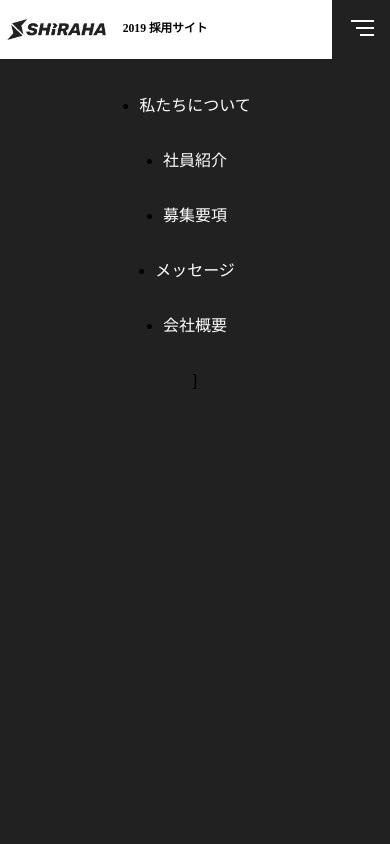
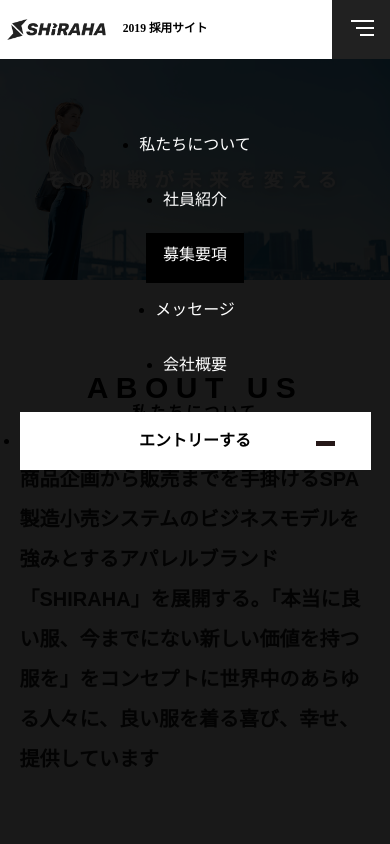
Before and after one commit to Wild-F1re/hab_practice-1, a plain HTML site: page index.html in a window 390 px wide. Both pictures are taken after a click on the element 360 px from the left and 29 px from the top of the page. Shown: the top 844 px of the page. Drawn offline with nearby package versions, Linux system fonts and the light colour scheme.

Commit message:
header-modalに”エントリーする”を追加

```diff
--- a/css/responsive.css
+++ b/css/responsive.css
@@ -89,10 +89,10 @@
        height:100vh;
        width: 100vw;
        position: fixed;
-       z-index: 1;
-       background-color: #212121;
+       z-index: 100;
+       background: rgb(0,0,0,0.9);
        list-style: none;
-       padding: 10% 0;
+       padding: 20% 0;
 
 
     }
@@ -103,7 +103,6 @@
         justify-content: center;
         align-items: center;
         flex-basis: 90%;
-
     }
     .header-modal__list li{
         margin-bottom: 10%;
@@ -113,7 +112,28 @@
         color:white;
 
     }
+    .header-modal__entry a{
+        display:inline-block;
+        background-color: white;
+        color: black;
+        font-weight: bold;
+        padding: 6% 0;
+        width:90vw;
+        position: relative;
 
+    }
+
+    .header-modal__entry a::after{
+        content: "";
+        background: url(../img/arrow_right.svg) no-repeat;
+        width: 5vw;
+        height: 1.5vw;
+        position: absolute;
+        top: 50%;
+        right: 10%;
+        z-index: 101;
+        background-color:rgb(37, 24, 24);
+    }
     /* top */
 
     .topwrapper__catch{
--- a/index.html
+++ b/index.html
@@ -88,20 +88,20 @@
                         <a href="#people" >社員紹介</a>
                     </li>
 
-                    <li class="nav-list__btn">
+                    <li>
                         <a href="#REQUIREMENTS" >募集要項</a>
                     </li>
 
-                    <li class="nav-list__btn">
+                    <li>
                         <a href="#MESSAGE" >メッセージ</a>
                     </li>
 
-                    <li class="nav-list__btn">
+                    <li>
                         <a href="#COMPANY" >会社概要</a>
-                    </li>]
+                    </li>
 
-                    <li class="nav-menu__entry nav-entry">
-                        <a href="#REQUIREMENTS">エントリー</a>
+                    <li class="header-modal__entry">
+                        <a href="#REQUIREMENTS">エントリーする</a>
                     </li>
 
                 </ul>
```
